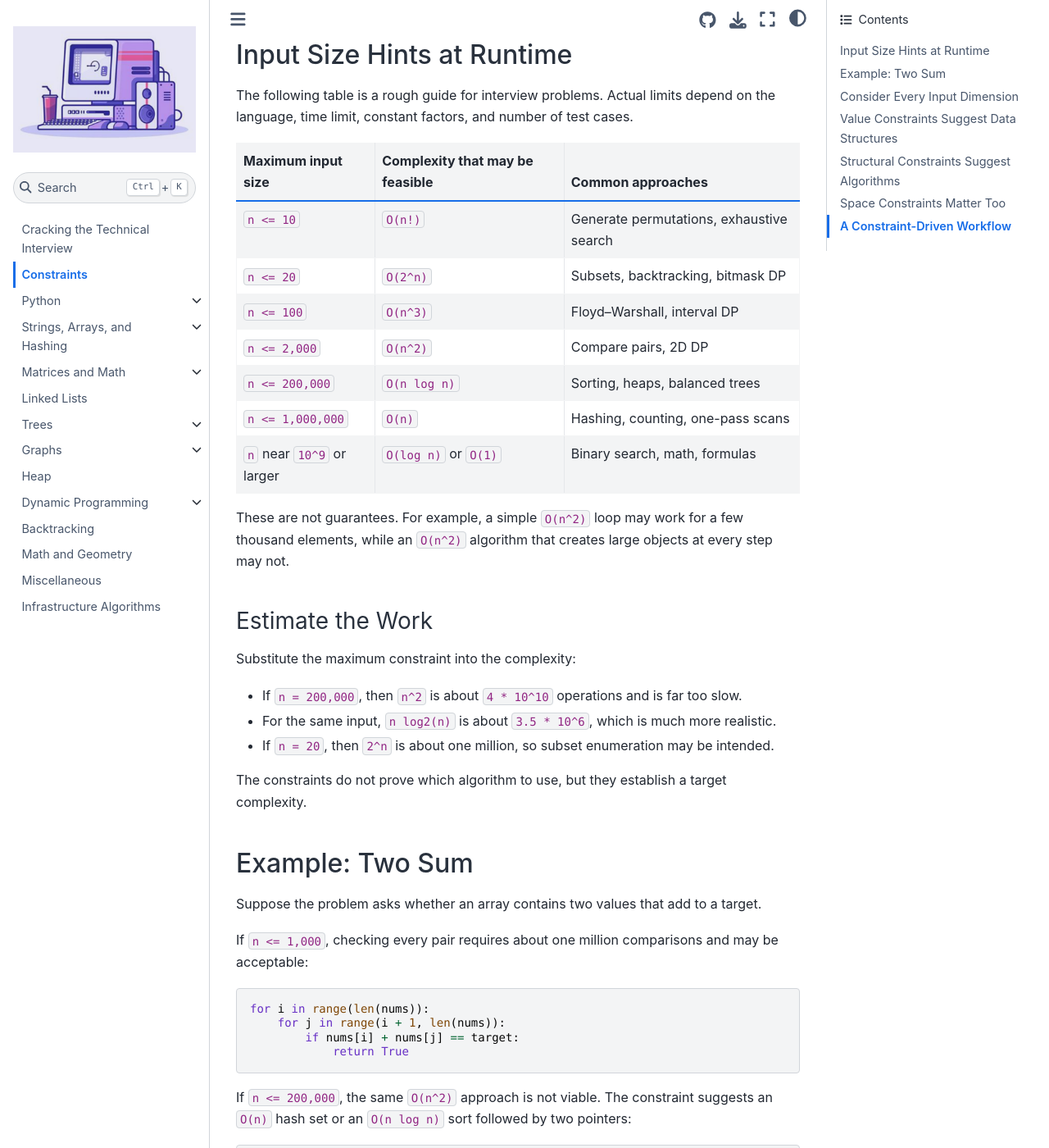
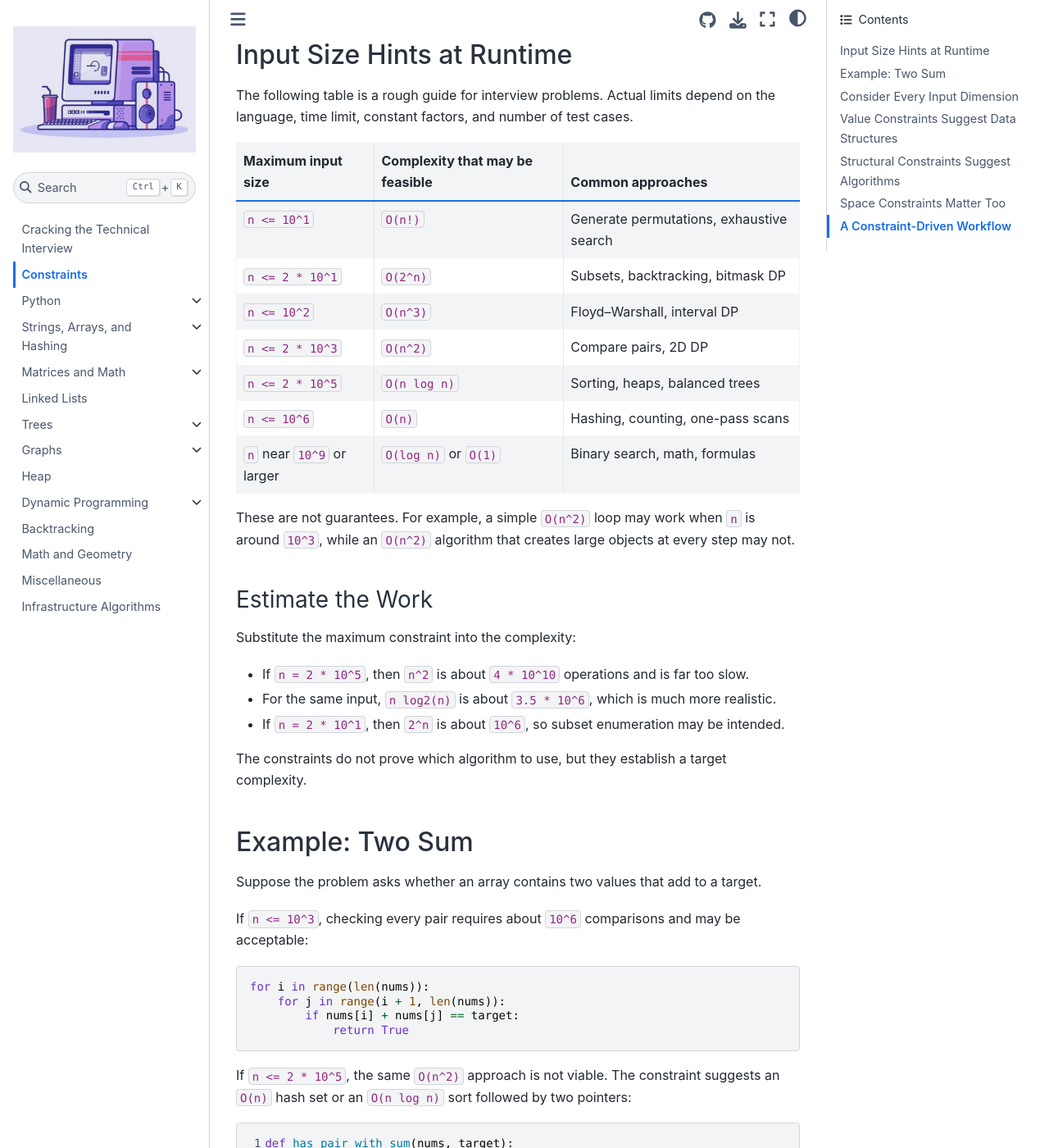
Before and after one commit to alanqi03/algo-book, a Jupyter Book: the page built from constraints.md, in a window 1280 px wide and 1400 px high, scrolled down 280 px. Shown: the whole window at 82% size. Built offline with Jupyter Book 1.0.4 settings and Sphinx 7.4.7 and the Sphinx Book theme 1.1.4, drawn with Linux system fonts in a browser that asks for light colours; pages that are not in the unit, such as notebooks, are missing from menus; some of the changed text lies outside the part shown.

Commit message:
Express constraint sizes as powers of ten

````diff
--- a/constraints.md
+++ b/constraints.md
@@ -10,23 +10,23 @@ The following table is a rough guide for interview problems. Actual limits depen
 
 | Maximum input size | Complexity that may be feasible | Common approaches |
 |---|---|---|
-| `n <= 10` | `O(n!)` | Generate permutations, exhaustive search |
-| `n <= 20` | `O(2^n)` | Subsets, backtracking, bitmask DP |
-| `n <= 100` | `O(n^3)` | Floyd–Warshall, interval DP |
-| `n <= 2,000` | `O(n^2)` | Compare pairs, 2D DP |
-| `n <= 200,000` | `O(n log n)` | Sorting, heaps, balanced trees |
-| `n <= 1,000,000` | `O(n)` | Hashing, counting, one-pass scans |
+| `n <= 10^1` | `O(n!)` | Generate permutations, exhaustive search |
+| `n <= 2 * 10^1` | `O(2^n)` | Subsets, backtracking, bitmask DP |
+| `n <= 10^2` | `O(n^3)` | Floyd–Warshall, interval DP |
+| `n <= 2 * 10^3` | `O(n^2)` | Compare pairs, 2D DP |
+| `n <= 2 * 10^5` | `O(n log n)` | Sorting, heaps, balanced trees |
+| `n <= 10^6` | `O(n)` | Hashing, counting, one-pass scans |
 | `n` near `10^9` or larger | `O(log n)` or `O(1)` | Binary search, math, formulas |
 
-These are not guarantees. For example, a simple `O(n^2)` loop may work for a few thousand elements, while an `O(n^2)` algorithm that creates large objects at every step may not.
+These are not guarantees. For example, a simple `O(n^2)` loop may work when `n` is around `10^3`, while an `O(n^2)` algorithm that creates large objects at every step may not.
 
 ### Estimate the Work
 
 Substitute the maximum constraint into the complexity:
 
-- If `n = 200,000`, then `n^2` is about `4 * 10^10` operations and is far too slow.
+- If `n = 2 * 10^5`, then `n^2` is about `4 * 10^10` operations and is far too slow.
 - For the same input, `n log2(n)` is about `3.5 * 10^6`, which is much more realistic.
-- If `n = 20`, then `2^n` is about one million, so subset enumeration may be intended.
+- If `n = 2 * 10^1`, then `2^n` is about `10^6`, so subset enumeration may be intended.
 
 The constraints do not prove which algorithm to use, but they establish a target complexity.
 
@@ -34,7 +34,7 @@ The constraints do not prove which algorithm to use, but they establish a target
 
 Suppose the problem asks whether an array contains two values that add to a target.
 
-If `n <= 1,000`, checking every pair requires about one million comparisons and may be acceptable:
+If `n <= 10^3`, checking every pair requires about `10^6` comparisons and may be acceptable:
 
 ```python
 for i in range(len(nums)):
@@ -43,7 +43,7 @@ for i in range(len(nums)):
             return True
 ```
 
-If `n <= 200,000`, the same `O(n^2)` approach is not viable. The constraint suggests an `O(n)` hash set or an `O(n log n)` sort followed by two pointers:
+If `n <= 2 * 10^5`, the same `O(n^2)` approach is not viable. The constraint suggests an `O(n)` hash set or an `O(n log n)` sort followed by two pointers:
 
 ```{code-block} python
 ---
@@ -71,7 +71,7 @@ When a problem has multiple inputs, analyze their combined effect rather than lo
 - An `R x C` matrix contains `RC` cells, so visiting every cell is `O(RC)`.
 - An algorithm that performs `k` work for every element is `O(nk)`. A small bound on `k` may make this practical.
 
-Also read constraints across test cases. If there are `t` test cases, `n <= 100,000` for each case sounds large. However, a statement such as “the sum of `n` over all test cases does not exceed `200,000`” means an `O(n log n)` solution per case is usually intended.
+Also read constraints across test cases. If there are `t` test cases, `n <= 10^5` for each case sounds large. However, a statement such as “the sum of `n` over all test cases does not exceed `2 * 10^5`” means an `O(n log n)` solution per case is usually intended.
 
 ## Value Constraints Suggest Data Structures
 
@@ -79,7 +79,7 @@ The range of the values can matter as much as the number of values.
 
 ### Small Value Range
 
-If every value is between `0` and `100`, a fixed frequency array may be simpler and faster than a hash map:
+If every value is between `0` and `10^2`, a fixed frequency array may be simpler and faster than a hash map:
 
 ```python
 frequency = [0] * 101
@@ -97,8 +97,8 @@ If coordinates can be as large as `10^9` but there are only `10^5` intervals or
 
 A small secondary parameter often belongs in the state:
 
-- `k <= 20` may allow subset enumeration or bitmask DP.
-- `k <= 100` may allow `O(nk)` dynamic programming.
+- `k <= 2 * 10^1` may allow subset enumeration or bitmask DP.
+- `k <= 10^2` may allow `O(nk)` dynamic programming.
 - A small number of coupons, stops, or removed obstacles may become an extra graph state.
 
 ## Structural Constraints Suggest Algorithms
@@ -122,7 +122,7 @@ Constraints can also reveal edge cases. Allowing negative numbers may break a sl
 
 An algorithm can be fast enough and still use too much memory.
 
-For `V = 100,000`, an adjacency matrix contains `10^10` entries and is infeasible. An adjacency list uses `O(V + E)` space and stores only edges that exist.
+For `V = 10^5`, an adjacency matrix contains `10^10` entries and is infeasible. An adjacency list uses `O(V + E)` space and stores only edges that exist.
 
 Similarly:
 
@@ -131,7 +131,7 @@ Similarly:
 - recursion depth may be unsafe for a long linked list, tree, or graph in Python;
 - generating every answer requires at least enough time and space to represent the output.
 
-Always distinguish between the input size and the value range. An array of `100,000` numbers whose values reach `10^9` needs `O(n)` storage, not an array of size `10^9`.
+Always distinguish between the input size and the value range. An array of `10^5` numbers whose values reach `10^9` needs `O(n)` storage, not an array of size `10^9`.
 
 ## A Constraint-Driven Workflow
 
````
